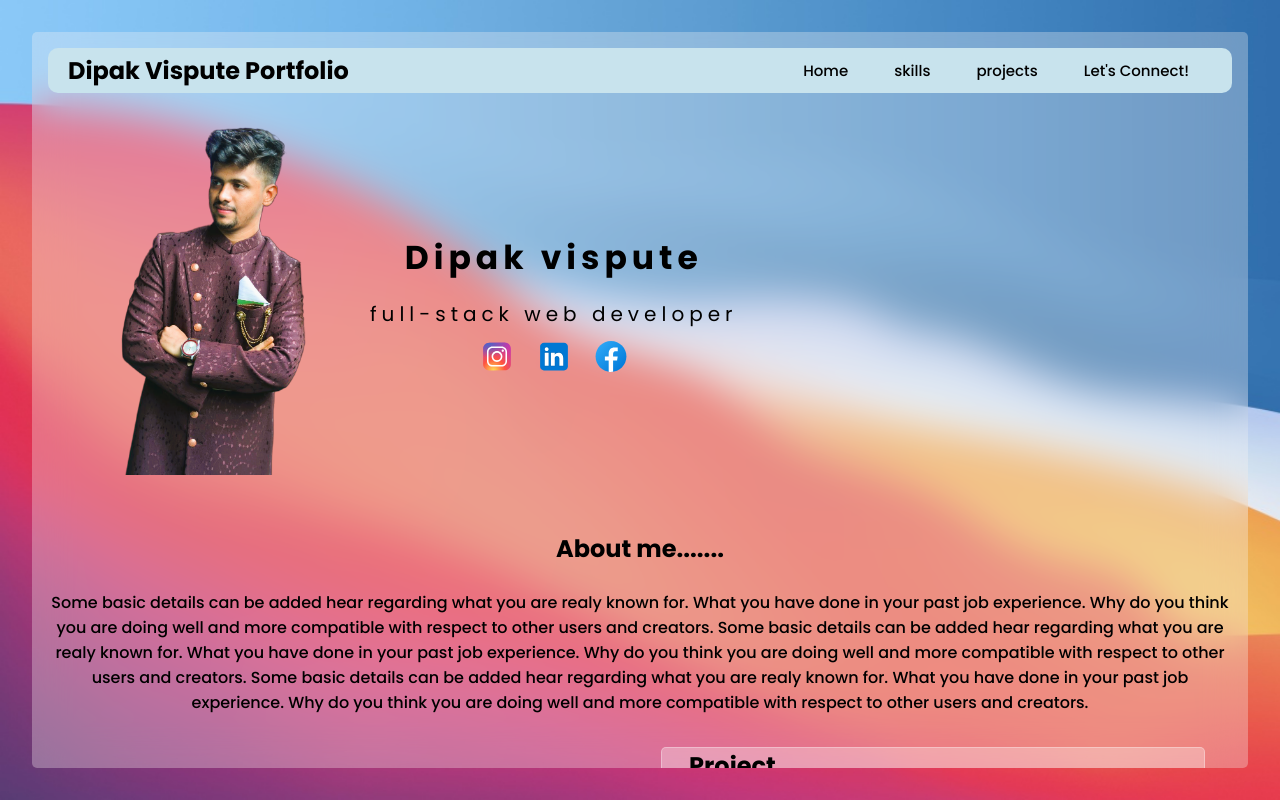
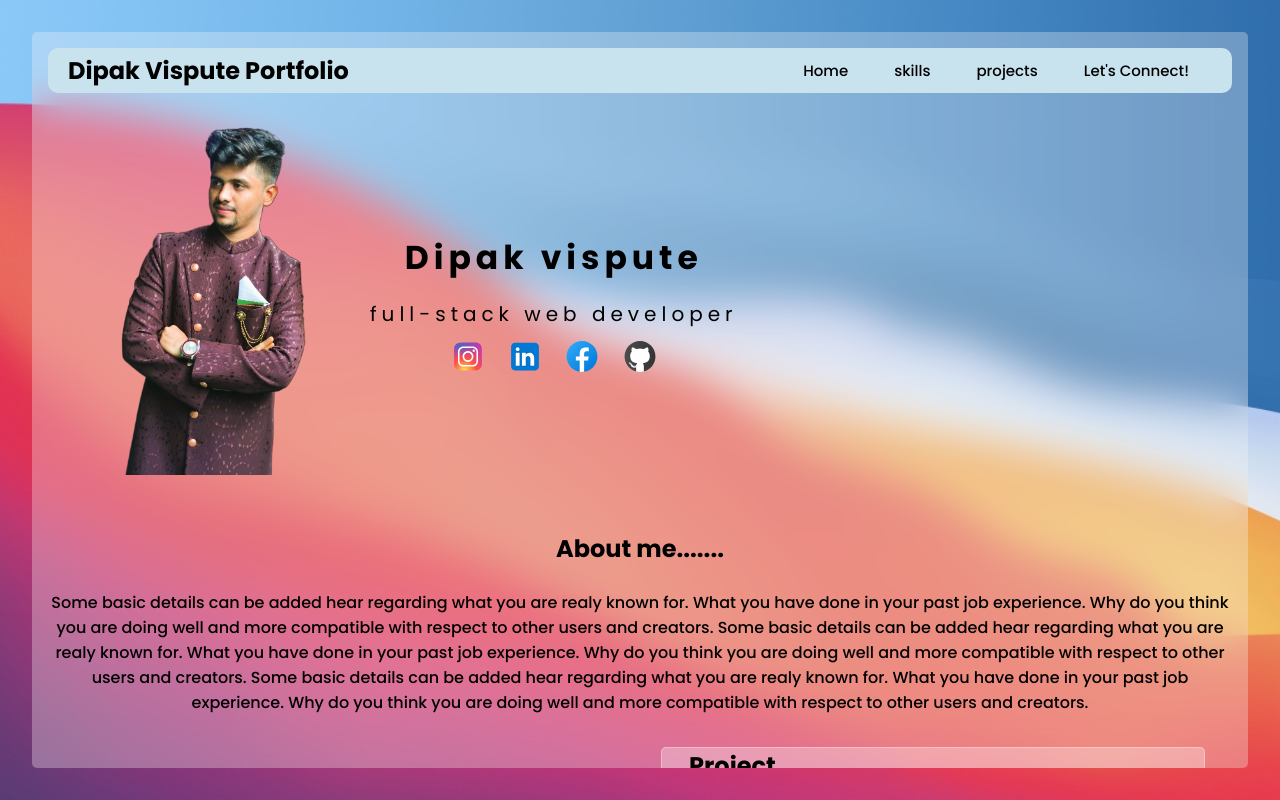
Before and after one commit to Dipak8657/Portfolio.github.io, a plain HTML site: page index.html in a window 1280 px wide. Drawn offline with Linux system fonts and the light colour scheme.

Commit message:
update
update

```diff
--- a/index.html
+++ b/index.html
@@ -31,7 +31,8 @@
             <div class="socialmedia">
                 <a href="https://www.instagram.com/dipak_vispute/" class="instagram"><img src="images/instagram.svg" alt="inst"class="social"></a>
                 <a href="https://www.linkedin.com/in/dipak-vispute-124337214" class="linkdin"><img src="images/linkedin.svg" alt="link"class="social"></a>
-                <a href="" class="facebool"><img src="images/facebook.svg" alt="fb"class="social"></a>
+                <a href="" class="facebook"><img src="images/facebook.svg" alt="fb"class="social"></a>
+                <a href="https://github.com/Dipak8657" class="github"><img src="images/github.svg" alt="git" class="social"></a>
             </div>
         </div>
 
```
Also changed, not shown: images/github.svg (added).
